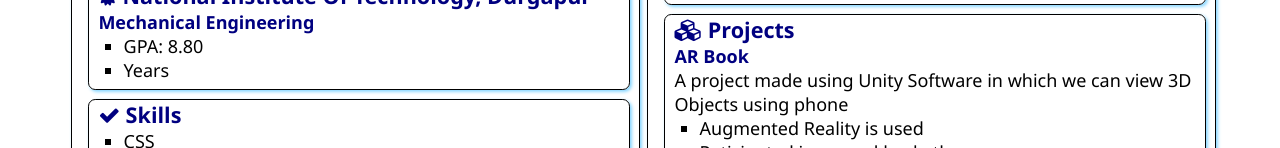
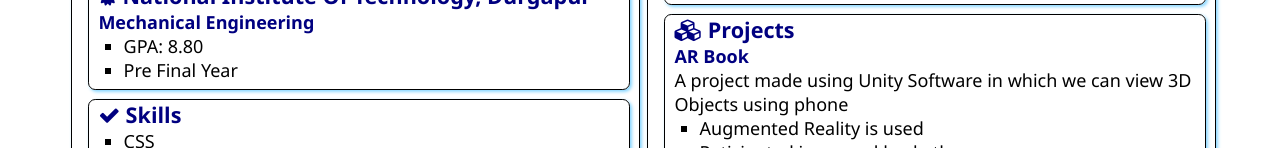
Before and after one commit to Alok5445Sagar/SATechnicalOnboarding, a plain HTML site: page src/index.html in a window 1280 px wide. Shown: the part 225-373 px from the top of the page. Drawn offline with Linux system fonts and the light colour scheme.

Commit message:
Update index.html
Changed current year

```diff
--- a/src/index.html
+++ b/src/index.html
@@ -36,7 +36,7 @@
                     <h3>Mechanical Engineering</h3>
                     <ul>
                         <li>GPA: 8.80</li>
-                        <li>Years</li>
+                        <li>Pre Final Year</li>
                     </ul>
                 </div>
             </section>
```
